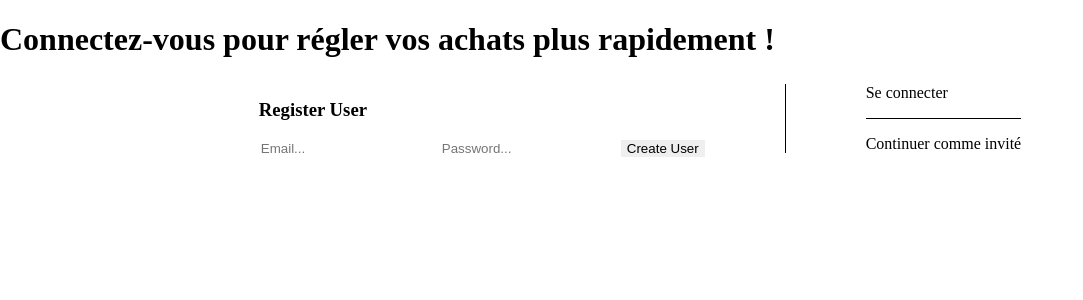
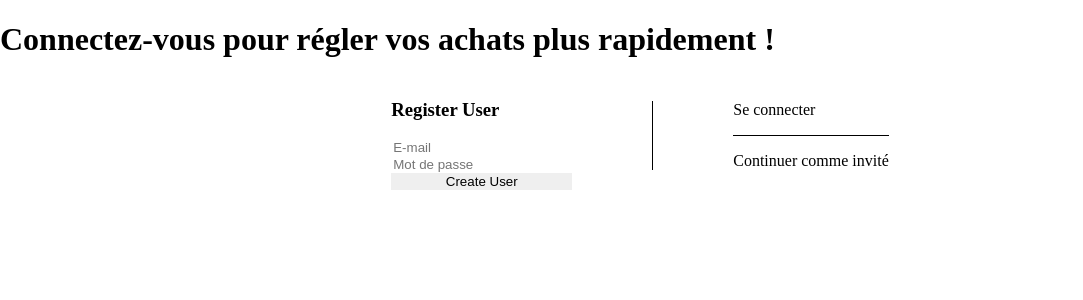
Before and after one commit to FlavianMagrit/Kodak, a React (Create React App) app: page / in a window 1280 px wide. Both pictures are taken after a click on the link "Créer un compte". Shown: the top 300 px of the page, without its empty margins (0-1083 px from the left). Built offline with nearby package versions, Linux system fonts and the light colour scheme.

Commit message:
feat: error handling

```diff
--- a/src/containers/Authentication/index.jsx
+++ b/src/containers/Authentication/index.jsx
@@ -1,7 +1,7 @@
-import React, {createRef, useContext, useRef, useState} from 'react';
-import {CustomInput} from "../../components/Input/CustomInput";
-import {login} from "../../utils/authentication/authentication";
-import {UserContext} from "../../App";
+import React, { createRef, useContext, useRef, useState } from 'react';
+import { CustomInput } from '../../components/Input/CustomInput';
+import { login } from '../../utils/authentication/authentication';
+import { UserContext } from '../../App';
 
 export const Authentication = () => {
   const [error, setIsError] = useState(false);
@@ -15,40 +15,40 @@ export const Authentication = () => {
     setIsError(false);
 
     login(loginEmail, loginPassword)
-			.then(userAuthInfo => {
-				console.log("current ? ",hasToBeSaveRef.current)
-				console.log("check ? ",hasToBeSaveRef.current.checked)
-				if(hasToBeSaveRef.current.checked) {
+      .then((userAuthInfo) => {
+        console.log('current ? ', hasToBeSaveRef.current);
+        console.log('check ? ', hasToBeSaveRef.current.checked);
+        if (hasToBeSaveRef.current.checked) {
           sessionStorage.setItem('user', JSON.stringify(userAuthInfo.user));
         }
         setUser(userAuthInfo.user);
       })
-			.catch(() => setIsError(true))
-	}
+      .catch(() => setIsError(true));
+  };
 
   return (
     <div className="login-container">
       <h3> Connexion </h3>
       <div className="inputs-container">
         <CustomInput
-					name='email'
-					type='text'
+          name="email"
+          type="text"
           placeholder="E-mail"
           onChange={(e) => setLoginEmail(e.target.value)}
         />
         <CustomInput
-					name='password'
-					type='password'
+          name="password"
+          type="password"
           placeholder="Mot de passe"
           onChange={(e) => setLoginPassword(e.target.value)}
         />
 
-				{ error && <p className='error'>Erreur dans ton login</p>}
+        {error && <p className="error">E-mail ou Mot de passe incorect</p>}
 
         <button onClick={() => handleConnexion()}>Login</button>
 
         <div>
-					<input type="checkbox" id="remind-me" name="remind-me" ref={hasToBeSaveRef}/>
+          <input type="checkbox" id="remind-me" name="remind-me" ref={hasToBeSaveRef} />
           <label htmlFor="remind-me">Se souvenir de moi</label>
         </div>
       </div>
--- a/src/containers/CreateAccount/index.jsx
+++ b/src/containers/CreateAccount/index.jsx
@@ -1,29 +1,50 @@
-import {useState} from "react";
+import React, { useContext, useState } from 'react';
 import { register } from '../../utils/authentication/authentication';
-
+import { CustomInput } from '../../components/Input/CustomInput';
+import '../SignInOrSignUp/Login.scss';
 export const CreateAccount = () => {
   const [registerEmail, setRegisterEmail] = useState('');
   const [registerPassword, setRegisterPassword] = useState('');
+  const [errorMessage, setErrorMessage] = useState(false);
+
+  const ERROR_PASSWORD = 'weak-password';
+  const ERROR_ACCOUNT = 'internal-error';
+
+  const handleRegister = () => {
+    register(registerEmail, registerPassword).catch((e) => {
+      let errorCode = e.code.split('auth/')[1];
+      setErrorMessage(errorCode);
+    });
+  };
+
+  console.log(errorMessage);
 
   return (
-		<div>
+    <div className="column">
       <h3> Register User </h3>
-		  <input
-		    placeholder="Email..."
+      <CustomInput
+        required
+        placeholder="E-mail"
         onChange={(e) => {
           setRegisterEmail(e.target.value);
         }}
       />
-		  <input
-		    placeholder="Password..."
+      <CustomInput
+        required
+        placeholder="Mot de passe"
         onChange={(e) => {
           setRegisterPassword(e.target.value);
         }}
       />
-
-		  <button onClick={() => register(registerEmail, registerPassword)}>
-		    Create User
-		  </button>
+      {errorMessage === ERROR_PASSWORD ? (
+        <WeakPassword />
+      ) : errorMessage === ERROR_ACCOUNT ? (
+        <ExistingAccount />
+      ) : null}
+      <button onClick={() => handleRegister()}>Create User</button>
     </div>
   );
 };
+
+const WeakPassword = () => <p>Mot de passe trop court</p>;
+const ExistingAccount = () => <p>Compte existant</p>;
--- a/src/pages/HomePage.jsx
+++ b/src/pages/HomePage.jsx
@@ -5,7 +5,7 @@ import { Background } from '../components/Background';
 
 export const HomePage = () => {
   const { user } = useContext(UserContext);
-
+  console.log(user);
   return (
     <>
       <Categories />
--- a/src/utils/authentication/authentication.js
+++ b/src/utils/authentication/authentication.js
@@ -5,18 +5,8 @@ import {
 } from 'firebase/auth';
 import { auth } from '../firebase-config';
 
-export const register = async (registerEmail, registerPassword) => {
-  try {
-    const user = await createUserWithEmailAndPassword(
-      auth,
-      registerEmail,
-      registerPassword,
-    );
-    console.log(user);
-  } catch (error) {
-    console.log(error.message);
-  }
-};
+export const register = async (registerEmail, registerPassword) =>
+  createUserWithEmailAndPassword(auth, registerEmail, registerPassword);
 
 export const login = async (loginEmail, loginPassword) =>
   signInWithEmailAndPassword(auth, loginEmail, loginPassword);
```
Lines whose indentation alone changed are shown as unchanged.
